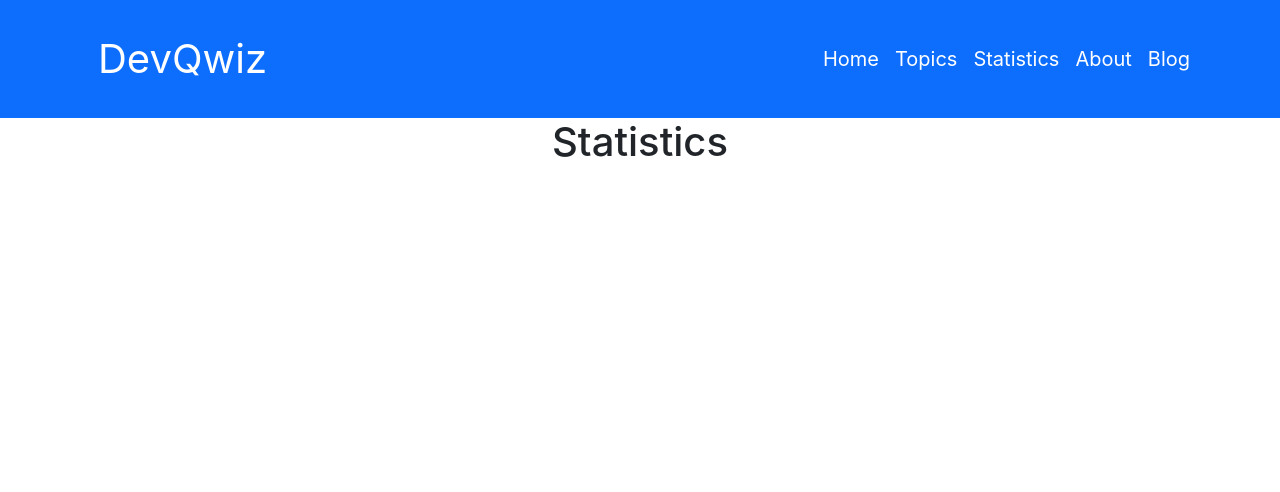
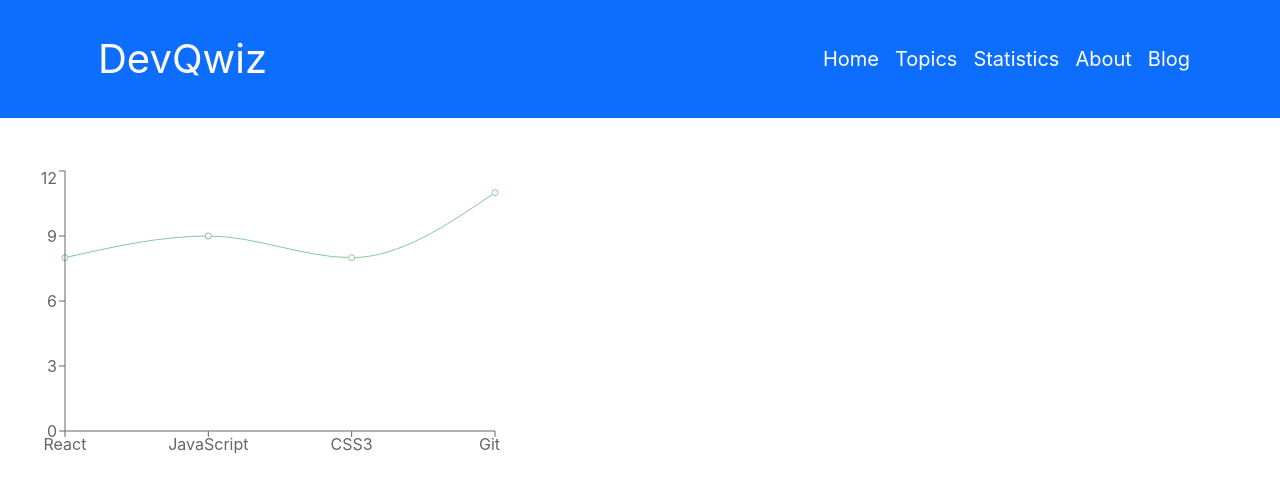
Before and after one commit to mehedi-hasan22/quiz-crackerz-assignment9-batch6, a React (Create React App) app: page /statistics in a window 1280 px wide. Shown: the top 492 px of the page. Built offline with nearby package versions, Linux system fonts and the light colour scheme.

Commit message:
added chart

```diff
--- a/package.json
+++ b/package.json
@@ -10,6 +10,7 @@
     "react-dom": "^18.2.0",
     "react-router-dom": "^6.4.3",
     "react-scripts": "5.0.1",
+    "recharts": "^2.1.16",
     "web-vitals": "^2.1.4"
   },
   "scripts": {
--- a/src/Components/Statistics/Statistics.js
+++ b/src/Components/Statistics/Statistics.js
@@ -1,10 +1,42 @@
 import React from 'react';
+import {
+    LineChart,
+    Line,
+    XAxis,
+    YAxis,
+    CartesianGrid,
+    Tooltip,
+    Legend
+} from "recharts";
 
 const Statistics = () => {
+    const data = [
+        {
+            name: "React",
+            qs: 8
+        },
+        {
+            name: "JavaScript",
+            qs: 9
+        },
+        {
+            name: "CSS3",
+            qs: 8
+        },
+        {
+            name: "Git",
+            qs: 11
+        }
+    ];
     return (
-        <div>
-            <h1>Statistics</h1>
-        </div>
+        <div className='d-flex justify-center mt-5'>
+            <LineChart width={500} height={300} data={data}>
+                <Line type='monotone' dataKey='qs' stroke='#82ca9d' />
+                <XAxis dataKey="name"></XAxis>
+                <YAxis></YAxis>
+                <Tooltip></Tooltip>
+            </LineChart>
+        </div >
     );
 };
 
--- a/src/Components/TopicsDetails/TopicsDetails.js
+++ b/src/Components/TopicsDetails/TopicsDetails.js
@@ -16,7 +16,7 @@ const TopicsDetails = () => {
         else {
             document.getElementById('wr-ans').classList.add('d-none')
             document.getElementById('r8-ans').classList.remove('d-none')
-            alert('ALAS!!. Wrong Answer!!!')
+            alert('Wrong Answer. Try Again')
         }
 
     };
```
Also changed, not shown: 1 other file (tests, documents, lock files or other folders).
